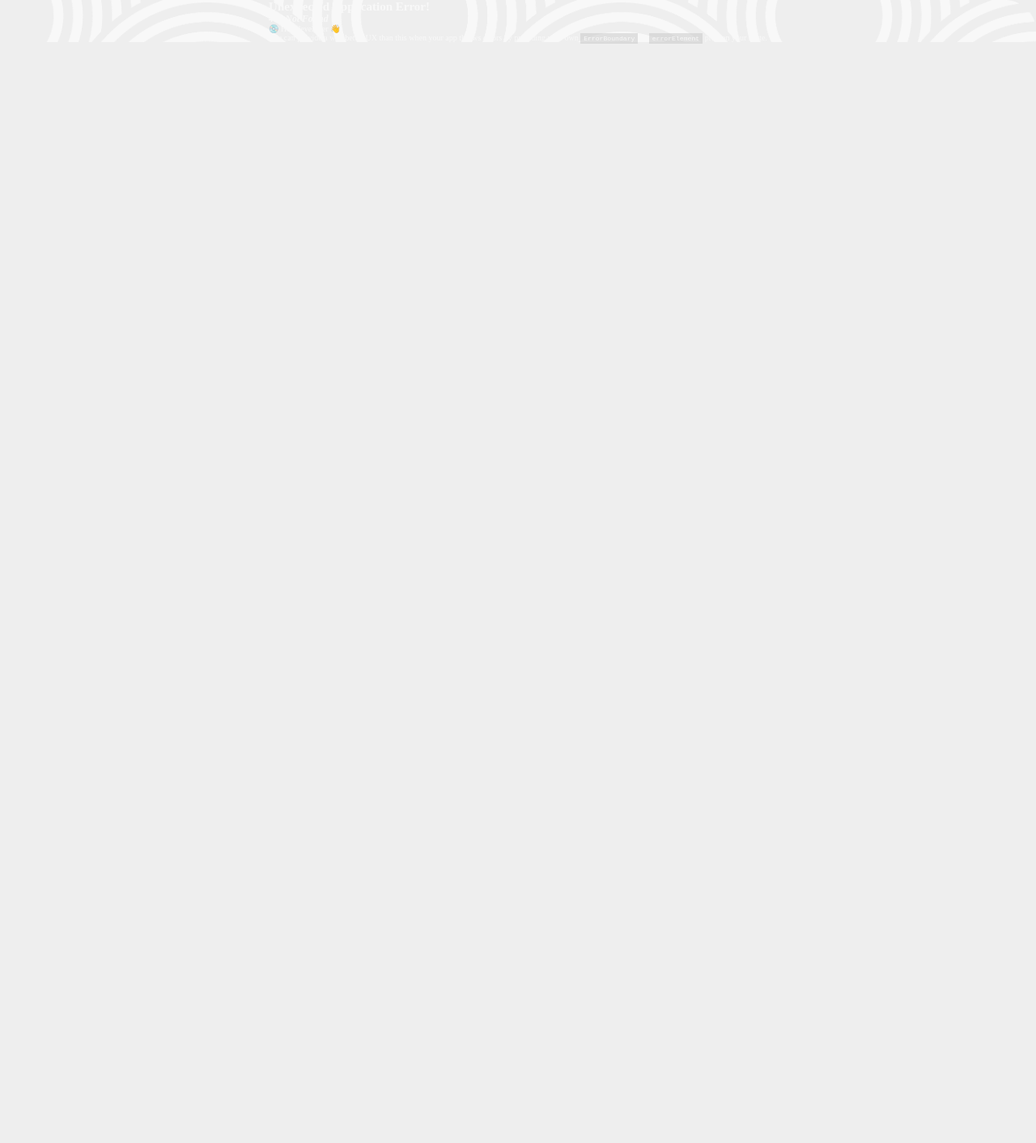
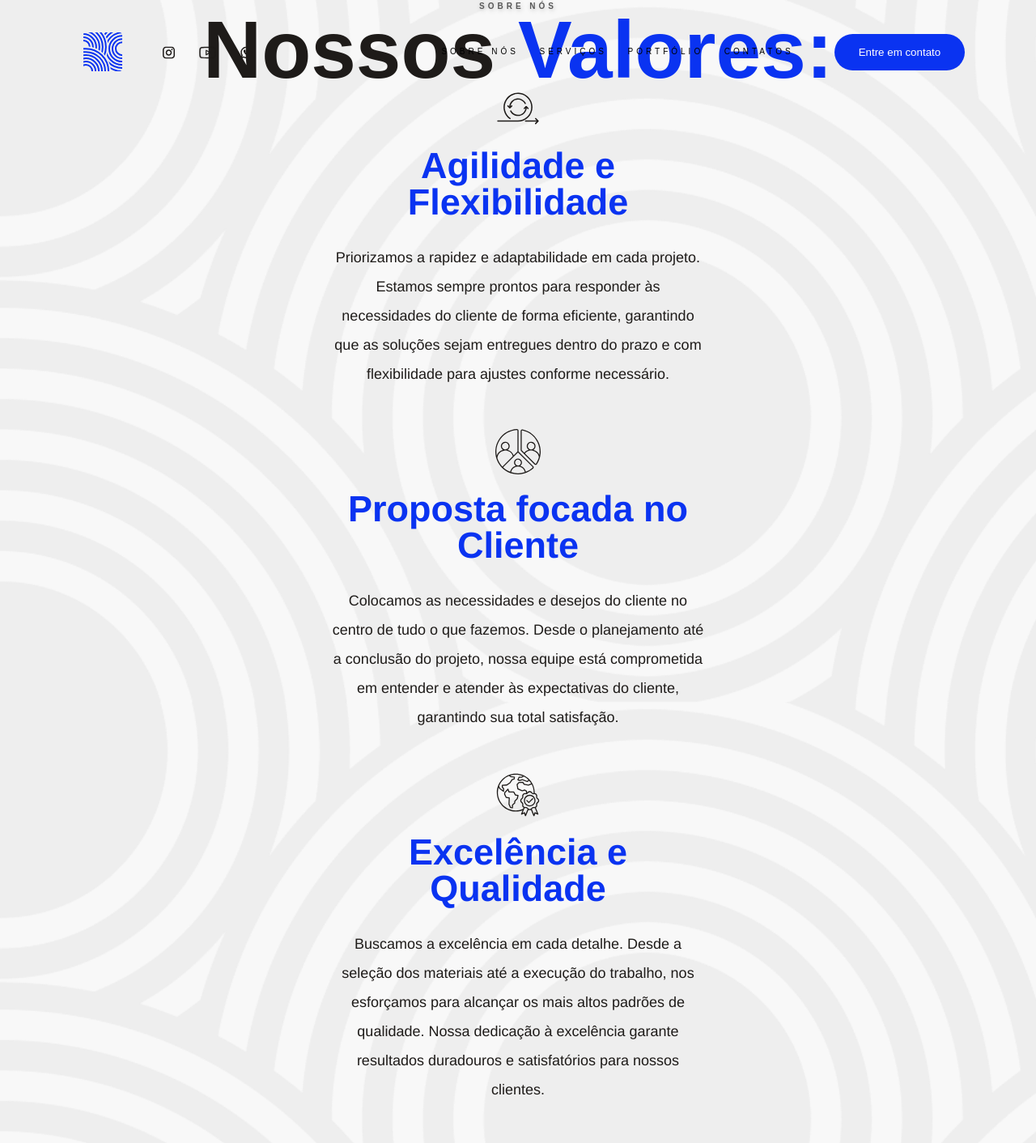
Before and after one commit to lucastdcs/ReforMar, a React (Vite) app: page /sobreNos in a window 1280 px wide. Before the commit this address had no page. Shown: the top 1412 px of the page at 81% size. Before the commit the page ends 800 px from the top, so only its background shows below. Built offline with nearby package versions, Linux system fonts and the light colour scheme.

Commit message:
Created Values Section Component

```diff
--- a/src/Components/Header/Header.jsx
+++ b/src/Components/Header/Header.jsx
@@ -41,7 +41,7 @@ const Header = (props) => {
           <div className="back-arrow" onClick={closeMenu}></div>
           <ul  id={menuActive ? "" : "active"}>
             <li>
-              <Label href="">Sobre Nós</Label>
+              <Label href="/sobreNos">Sobre Nós</Label>
             </li>
             <li>
               <Label href="/servicos">Serviços</Label>
--- /dev/null
+++ b/src/Components/ValuesSection/ValuesSection.jsx
@@ -0,0 +1,58 @@
+import React from "react";
+import { StyledContainer, ValuesGrid } from "./ValuesSection.styled";
+import Values from "../Values/Values";
+import Titles from "../Titles/Titles";
+import Button from "../Button/Button";
+import Agile from "../../assets/icons/values_agile.svg";
+import Colaborate from "../../assets/icons/values_collaborate.svg";
+import Customer from "../../assets/icons/values_customer.svg";
+import Learning from "../../assets/icons/values_learning.svg";
+import Quality from "../../assets/icons/values_quality.svg";
+
+const ValuesSection = () => {
+  return (
+    <StyledContainer>
+      <Titles
+        text_label="Sobre nós"
+        text_title="Nossos "
+        text_span="Valores:"
+      />
+
+      <ValuesGrid>
+        <Values
+          className="agile"
+          icon={Agile}
+          title="Agilidade e Flexibilidade"
+          text="Priorizamos a rapidez e adaptabilidade em cada projeto. Estamos sempre prontos para responder às necessidades do cliente de forma eficiente, garantindo que as soluções sejam entregues dentro do prazo e com flexibilidade para ajustes conforme necessário."
+        />
+        <Values
+          className="customer"
+          icon={Customer}
+          title="Proposta focada no Cliente"
+          text="Colocamos as necessidades e desejos do cliente no centro de tudo o que fazemos. Desde o planejamento até a conclusão do projeto, nossa equipe está comprometida em entender e atender às expectativas do cliente, garantindo sua total satisfação."
+        />
+        <Values
+          className="quality"
+          icon={Quality}
+          title="Excelência e Qualidade"
+          text="Buscamos a excelência em cada detalhe. Desde a seleção dos materiais até a execução do trabalho, nos esforçamos para alcançar os mais altos padrões de qualidade. Nossa dedicação à excelência garante resultados duradouros e satisfatórios para nossos clientes."
+        />
+        <Values
+          className="colaborate"
+          icon={Colaborate}
+          title="Integridade e Trasparência"
+          text="Agimos com honestidade e transparência em todas as nossas interações. Mantemos uma comunicação aberta e honesta com nossos clientes, fornecendo informações claras sobre o processo, custos e prazos. Nossa integridade é a base de relacionamentos de confiança com os clientes."
+        />
+        <Values
+          className="learning"
+          icon={Learning}
+          title="Aprendizado Contínuo"
+          text="Estamos comprometidos com o aprimoramento constante. Buscamos sempre aprender com cada projeto, identificando áreas de melhoria e implementando novas técnicas e tecnologias. Nosso compromisso com o aprendizado contínuo nos permite oferecer serviços cada vez melhores aos nossos clientes."
+        />
+        <Button className="btn" texto="Veja Detalhes" />
+      </ValuesGrid>
+    </StyledContainer>
+  );
+};
+
+export default ValuesSection;
--- /dev/null
+++ b/src/Components/ValuesSection/ValuesSection.styled.js
@@ -0,0 +1,57 @@
+import styled from "styled-components";
+
+export const StyledContainer = styled.section`
+
+    width: 100vw;
+    color: var(--black);
+    text-align: center;
+    height: max-content;
+
+`;
+
+export const ValuesGrid = styled.div`
+    margin: auto;
+    max-width: 80vw;
+    display: grid;
+    grid-template-columns: 1fr 1fr 1fr 1fr 1fr 1fr;
+    grid-template-rows: 0.3fr 2fr auto 2fr;
+    align-items: center;
+    justify-items: center;
+    grid-gap: 5rem;
+
+    .agile {
+      grid-column: 1 / span 2;
+      grid-row: 2 / span 2;
+    }
+
+    .customer {
+      grid-column: 3 / span 2;
+      grid-row: 1 / span 2;
+    }
+
+    .quality {
+      grid-column: 5 / span 2;
+      grid-row: 2 / span 2;
+    }
+
+    .colaborate {
+      grid-column: 2 / span 2;
+      grid-row: 4 / span 2;
+    }
+
+    .learning {
+      grid-column: 4 / span 2;
+      grid-row: 4 / span 2;
+    }
+
+    .btn {
+      grid-column: 3 / span 2;
+      grid-row: 3;
+    }
+
+    @media (max-width: 1330px) {
+      display: flex;
+      flex-direction: column;
+      max-width: 90vw;
+    }
+  `;
--- a/src/Pages/Início.jsx
+++ b/src/Pages/Início.jsx
@@ -18,12 +18,9 @@ import Bath from "../assets/icons/services_bath.svg";
 import Barbecue from "../assets/icons/services_barbecue.svg";
 import Laundry from "../assets/icons/services_laundry.svg";
 import Porch from "../assets/icons/services_porch.svg";
-import Agile from "../assets/icons/values_agile.svg";
-import Colaborate from "../assets/icons/values_collaborate.svg";
-import Customer from "../assets/icons/values_customer.svg";
-import Learning from "../assets/icons/values_learning.svg";
-import Quality from "../assets/icons/values_quality.svg";
+
 import FeedbackSection from "../Components/FeedbackSection/FeedbackSection.jsx";
+import ValuesSection from "../Components/ValuesSection/ValuesSection.jsx";
 
 const Inicio = () => {
   const StyledContainer = styled.section`
@@ -136,60 +133,6 @@ const Inicio = () => {
     }
   `;
 
-  const StyledContainer5 = styled.section`
-    width: 100vw;
-    color: var(--black);
-    text-align: center;
-    height: max-content;
-
-  `;
-
-  const ValuesGrid = styled.div`
-    margin: auto;
-    max-width: 80vw;
-    display: grid;
-    grid-template-columns: 1fr 1fr 1fr 1fr 1fr 1fr;
-    grid-template-rows: 0.3fr 2fr auto 2fr;
-    align-items: center;
-    justify-items: center;
-    grid-gap: 5rem;
-
-    .agile {
-      grid-column: 1 / span 2;
-      grid-row: 2 / span 2;
-    }
-
-    .customer {
-      grid-column: 3 / span 2;
-      grid-row: 1 / span 2;
-    }
-
-    .quality {
-      grid-column: 5 / span 2;
-      grid-row: 2 / span 2;
-    }
-
-    .colaborate {
-      grid-column: 2 / span 2;
-      grid-row: 4 / span 2;
-    }
-
-    .learning {
-      grid-column: 4 / span 2;
-      grid-row: 4 / span 2;
-    }
-
-    .btn {
-      grid-column: 3 / span 2;
-      grid-row: 3;
-    }
-
-    @media (max-width: 1330px) {
-      display: flex;
-      flex-direction: column;
-      max-width: 90vw;
-    }
-  `;
   const StyledContainer6 = styled.section`
     width: 100vw;
     color: var(--black);
@@ -304,47 +247,7 @@ const Inicio = () => {
           />
         </ServicesGrid>
       </StyledContainer4>
-      <StyledContainer5>
-        <Titles
-          text_label="Sobre nós"
-          text_title="Nossos "
-          text_span="Valores:"
-        />
-
-        <ValuesGrid>
-          <Values
-            className="agile"
-            icon={Agile}
-            title="Agilidade e Flexibilidade"
-            text="Priorizamos a rapidez e adaptabilidade em cada projeto. Estamos sempre prontos para responder às necessidades do cliente de forma eficiente, garantindo que as soluções sejam entregues dentro do prazo e com flexibilidade para ajustes conforme necessário."
-          />
-          <Values
-            className="customer"
-            icon={Customer}
-            title="Proposta focada no Cliente"
-            text="Colocamos as necessidades e desejos do cliente no centro de tudo o que fazemos. Desde o planejamento até a conclusão do projeto, nossa equipe está comprometida em entender e atender às expectativas do cliente, garantindo sua total satisfação."
-          />
-          <Values
-            className="quality"
-            icon={Quality}
-            title="Excelência e Qualidade"
-            text="Buscamos a excelência em cada detalhe. Desde a seleção dos materiais até a execução do trabalho, nos esforçamos para alcançar os mais altos padrões de qualidade. Nossa dedicação à excelência garante resultados duradouros e satisfatórios para nossos clientes."
-          />
-          <Values
-            className="colaborate"
-            icon={Colaborate}
-            title="Integridade e Trasparência"
-            text="Agimos com honestidade e transparência em todas as nossas interações. Mantemos uma comunicação aberta e honesta com nossos clientes, fornecendo informações claras sobre o processo, custos e prazos. Nossa integridade é a base de relacionamentos de confiança com os clientes."
-          />
-          <Values
-            className="learning"
-            icon={Learning}
-            title="Aprendizado Contínuo"
-            text="Estamos comprometidos com o aprimoramento constante. Buscamos sempre aprender com cada projeto, identificando áreas de melhoria e implementando novas técnicas e tecnologias. Nosso compromisso com o aprendizado contínuo nos permite oferecer serviços cada vez melhores aos nossos clientes."
-          />
-          <Button className="btn" texto="Veja Detalhes" />
-        </ValuesGrid>
-      </StyledContainer5>
+      <ValuesSection/>
       <StyledContainer6>
         <Titles text_label="" text_title="Nossos" text_span="Números:" />
         <NumbersGrid />
--- /dev/null
+++ b/src/Pages/SobreNos.jsx
@@ -0,0 +1,14 @@
+import React from "react";
+import FeedbackSection from "../Components/FeedbackSection/FeedbackSection";
+import ValuesSection from "../Components/ValuesSection/ValuesSection";
+
+const SobreNos = () => {
+  return (
+    <>
+      <ValuesSection />
+      <FeedbackSection />
+    </>
+  );
+};
+
+export default SobreNos;
--- a/src/main.jsx
+++ b/src/main.jsx
@@ -19,6 +19,7 @@ import Youtube from "./assets/icons/youtube.svg";
 import YoutubeBlack from "./assets/icons/youtubeBlack.svg";
 import Menu from "./assets/icons/Nav-Menu.svg";
 import MenuBlack from "./assets/icons/Nav-MenuBlack.svg";
+import SobreNos from "./Pages/SobreNos.jsx";
 
 const Layout = () => {
   const location = useLocation();
@@ -63,6 +64,7 @@ const router = createBrowserRouter([
     children: [
       { path: "/", element: <Inicio /> },
       { path: "servicos", element: <Servicos /> },
+      { path: "sobreNos", element: <SobreNos /> },
     ],
   },
 ]);
```
